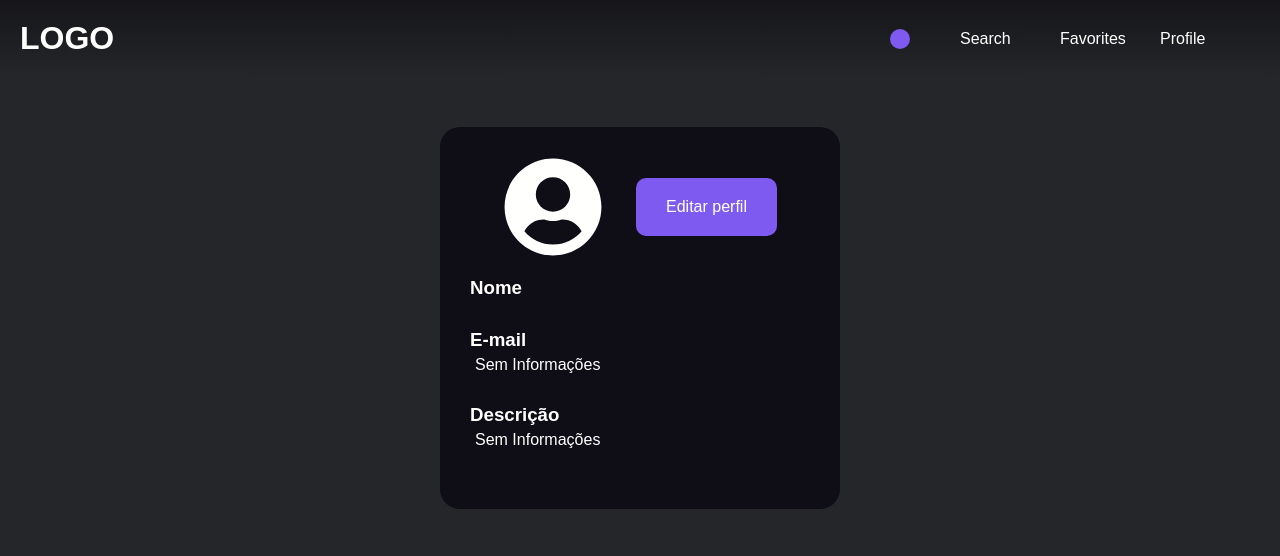
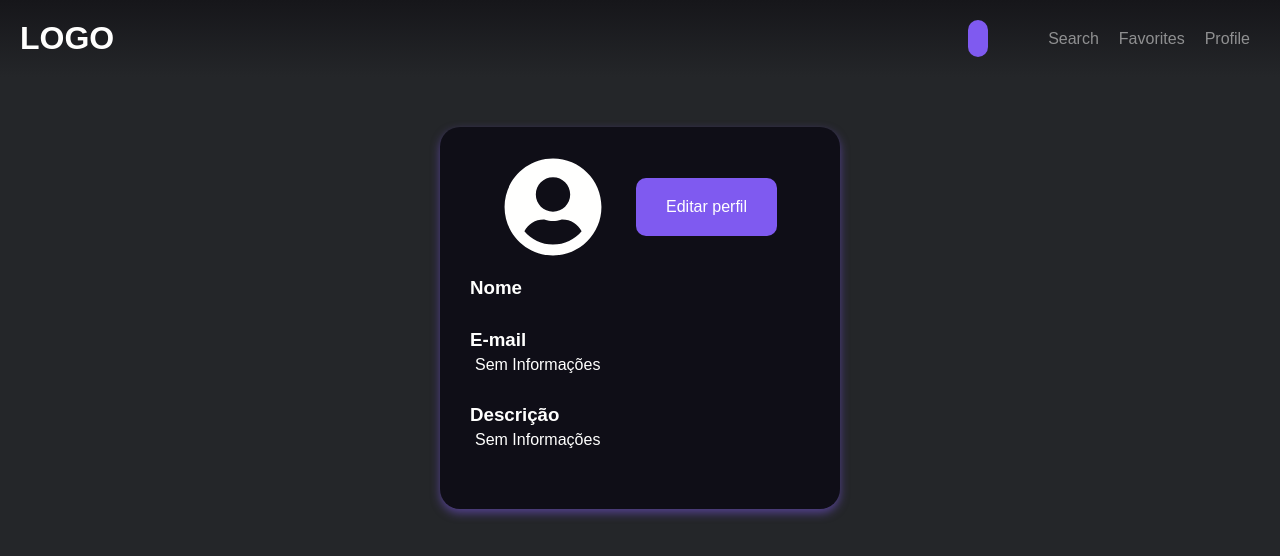
Before and after one commit to pedro-henrique-a-silva/musictunes, a React (Vite) app: page /profile in a window 1280 px wide. Shown: the top 556 px of the page. Built offline with nearby package versions, Linux system fonts and the light colour scheme.

Commit message:
Adicionando alguns efeitos

```diff
--- a/src/components/Header/Header.css
+++ b/src/components/Header/Header.css
@@ -20,13 +20,41 @@
 
 .header-link {
   color: #fffffe;
-  flex-basis: 100px;
+  margin: 0 10px;
+  opacity: 0.5;
+  position: relative;
   text-decoration: none;
+
+  &:before {
+    background-color: #fffffe;
+    content: '';
+    height: 1px;
+    left: 50%;
+    position: absolute;
+    top: calc(50% + 1em);
+    transition: all 0.4s ease;
+    width: 0%;
+  }
+
+  &:hover {
+
+    &:before {
+      left: 25%;
+      width: 50%;
+    }
+    background-color: rgba(0, 0, 0, 0.1);
+    opacity: 1;
+  }
 }
 
 .header-username {
   background-color: #7f5af0;
   border-radius: 15px;
+  color: white;
   margin-right: 50px;
   padding: 10px;
 }
+
+.header-user-link {
+  text-decoration: none;
+}
--- a/src/components/Header/Header.tsx
+++ b/src/components/Header/Header.tsx
@@ -1,5 +1,5 @@
 import { useState, useEffect } from 'react';
-import { NavLink, useLocation } from 'react-router-dom';
+import { Link, NavLink } from 'react-router-dom';
 
 import { getUser } from '../../services/userAPI';
 import { UserType } from '../../types';
@@ -8,27 +8,29 @@ import './Header.css';
 
 function Header() {
   const [userData, setUserData] = useState<UserType>();
-
-  const { pathname } = useLocation();
+  const [isLoading, setIsLoading] = useState(true);
 
   useEffect(() => {
     const getUserName = async () => {
       const userResponse = await getUser();
-      setUserData({ ...userResponse });
+      setUserData(userResponse);
+      setIsLoading(false);
     };
     getUserName();
   }, []);
-  if (pathname !== '/') {
+
   return (
     <header data-testid="header-component" className="header-container">
       <h1 className="header-logo">LOGO</h1>
       <nav className="header-nav">
+        <Link to="/" className="header-user-link">
           <span
             className="header-username"
             data-testid="header-user-name"
           >
-            {(userData) ? userData.name : 'Carregando...'}
+            {(!isLoading) ? userData?.name : 'Carregando...'}
           </span>
+        </Link>
         <NavLink
           className="header-link"
           to="/search"
@@ -58,6 +60,5 @@ function Header() {
     </header>
   );
 }
-}
 
 export default Header;
--- a/src/components/MusicCard/MusicCard.css
+++ b/src/components/MusicCard/MusicCard.css
@@ -7,15 +7,17 @@
   align-items: center;
   background-color: #0f0e17;
   border-radius: 20px;
+  box-shadow: 0 1px 10px hsla(255, 83%, 65%, 0.1);
   color: white;
   display: flex;
   margin-bottom: 10px;
   padding: 10px;
-  transition: transform 0.3s ease;
+  transition: all 0.3s ease;
   width: 80%;
 }
 
 .music-item:hover {
+  box-shadow: 0 1px 10px hsla(255, 83%, 65%, 0.5);
   transform: translateX(10px);
 }
 
--- a/src/pages/Album/Album.css
+++ b/src/pages/Album/Album.css
@@ -1,6 +1,7 @@
 .artist-info {
   background-color: #16161a;
   border-radius: 30px;
+  box-shadow: 0 1px 10px hsla(255, 83%, 65%, 0.5);
   display: flex;
   flex-direction: column;
   margin: 10px 20px;
--- a/src/pages/Layout.tsx
+++ b/src/pages/Layout.tsx
@@ -1,10 +1,12 @@
-import { Outlet } from 'react-router-dom';
+import { Outlet, useLocation } from 'react-router-dom';
 import Header from '../components/Header/Header';
 
 function Layout() {
+  const { pathname } = useLocation();
+
   return (
     <>
-      <Header />
+      {(pathname !== '/') && <Header />}
       <Outlet />
     </>
   );
--- a/src/pages/Login/Login.css
+++ b/src/pages/Login/Login.css
@@ -1,3 +1,16 @@
+.login-container {
+  background-color: #0f0e17;
+  border-radius: 20px;
+  box-shadow: 0 4px 10px hsla(255, 83%, 65%, 0.5);
+  left: 50%;
+  margin: auto;
+  padding: 30px;
+  position: absolute;
+  top: 50%;
+  transform: translate(-50%, -50%);
+  width: 400px;
+}
+
 .form-login {
   align-items: center;
   display: flex;
@@ -8,7 +21,7 @@
 }
 
 .form-input {
-  background-color: #0f0e17;
+  background-color: #242629;
   border: 3px solid white;
   border-color: #0f0e17;
   border-radius: 8px;
--- a/src/pages/Login/Login.tsx
+++ b/src/pages/Login/Login.tsx
@@ -27,6 +27,8 @@ function Login() {
   }
 
   return (
+    <div className="login-container">
+
       <form
         onSubmit={ handleSubmit }
         className="form-login"
@@ -48,6 +50,7 @@ function Login() {
 
         </button>
       </form>
+    </div>
   );
 }
 
--- a/src/pages/Profile/Profile.css
+++ b/src/pages/Profile/Profile.css
@@ -1,6 +1,7 @@
 .profile-container {
   background-color: #0f0e17;
   border-radius: 20px;
+  box-shadow: 0 4px 10px hsla(255, 83%, 65%, 0.5);
   margin: auto;
   padding: 30px;
   width: 400px;
--- a/src/pages/Search/Search.css
+++ b/src/pages/Search/Search.css
@@ -1,3 +1,11 @@
+.search-container {
+  background-color: #0f0e17;
+  border-radius: 20px;
+  margin: auto;
+  padding: 30px;
+  width: fit-content;
+}
+
 .form-search {
   align-items: center;
   display: flex;
@@ -6,6 +14,7 @@
 }
 
 .search-input {
+  background-color: #0f0e17;
   width: 500px;
 }
 
@@ -24,6 +33,7 @@
   align-items: center;
   background-color: #0f0e17;
   border-radius: 10px;
+  box-shadow: 0 4px 10px hsla(255, 83%, 65%, 0.2);
   color: #fffffe;
   display: flex;
   flex-basis: 300px;
@@ -35,6 +45,7 @@
 }
 
 .album-card:hover {
+  box-shadow: 0 1px 10px hsla(255, 83%, 65%, 0.5);
   transform: translateY(-10px);
 }
 
--- a/src/pages/Search/Search.tsx
+++ b/src/pages/Search/Search.tsx
@@ -45,6 +45,7 @@ function Search(props: SearchProp) {
 
   return (
     <>
+
       <form
         onSubmit={ handleSubmit }
         className="form-search"
```
Lines whose indentation alone changed are shown as unchanged.
